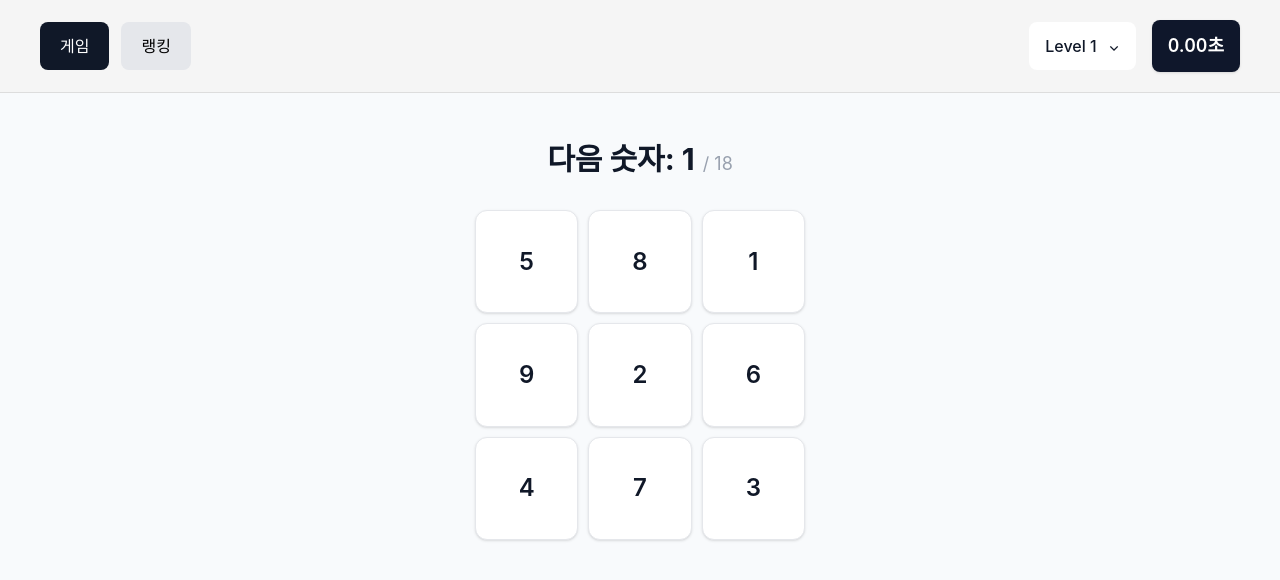
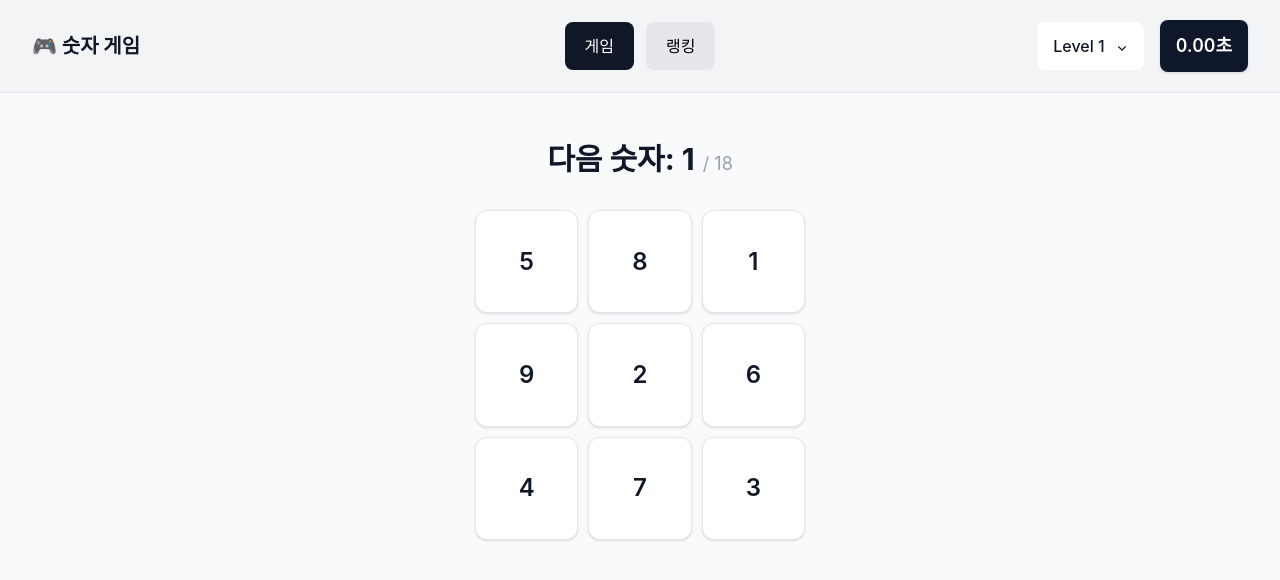
Before and after one commit to 39-play-sopt-web/KimJongHyun, a React (Vite) app in the folder Week2/Homework/one-to-fifty/: page / in a window 1280 px wide. Shown: the top 580 px of the page. Built offline with nearby package versions, Linux system fonts and the light colour scheme.

Commit message:
style: 헤더 레이아웃 개선 및 게임 타이틀 추가

```diff
--- a/Week2/Homework/one-to-fifty/src/components/Header.jsx
+++ b/Week2/Homework/one-to-fifty/src/components/Header.jsx
@@ -6,8 +6,12 @@ const Header = ({ page, setPage, gameTime, level, setLevel }) => {
   const [isOpen, setIsOpen] = useState(false);
 
   return (
-    <header className={`${style.header} px-8 py-5 shadow-sm`}>
-      <nav className={style.nav}>
+    <header className="grid grid-cols-[1fr_auto_1fr] items-center border-b border-gray-200 bg-gray-100 px-8 py-5 shadow-sm">
+      <h1 className="justify-self-start text-xl font-bold text-gray-900">
+        🎮 숫자 게임
+      </h1>
+
+      <nav className={`${style.nav} justify-self-center`}>
         <button
           className={`rounded-lg px-5 py-3 font-medium transition-colors ${
             page === "game"
@@ -30,6 +34,7 @@ const Header = ({ page, setPage, gameTime, level, setLevel }) => {
         </button>
       </nav>
 
+      <div className="justify-self-end">
         {page === "game" && (
           <div className="flex items-center gap-4">
             <div
@@ -78,6 +83,7 @@ const Header = ({ page, setPage, gameTime, level, setLevel }) => {
             </span>
           </div>
         )}
+      </div>
     </header>
   );
 };
```
Lines whose indentation alone changed are shown as unchanged.
